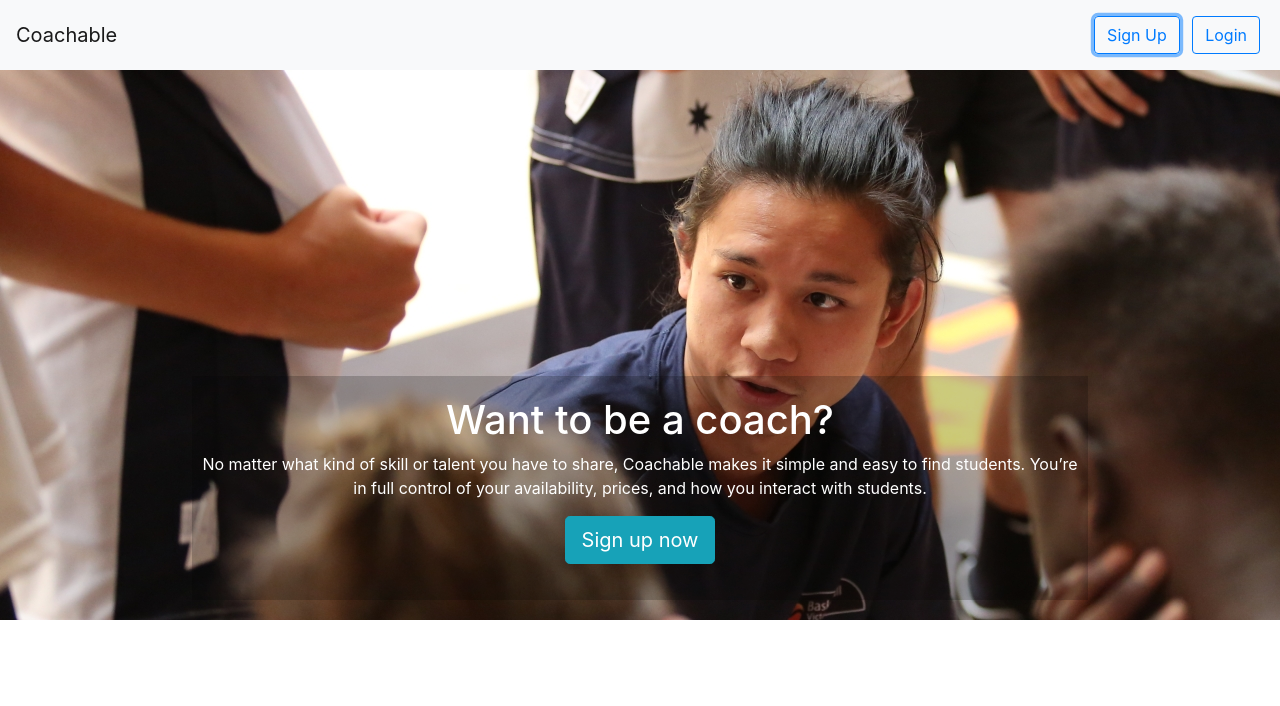
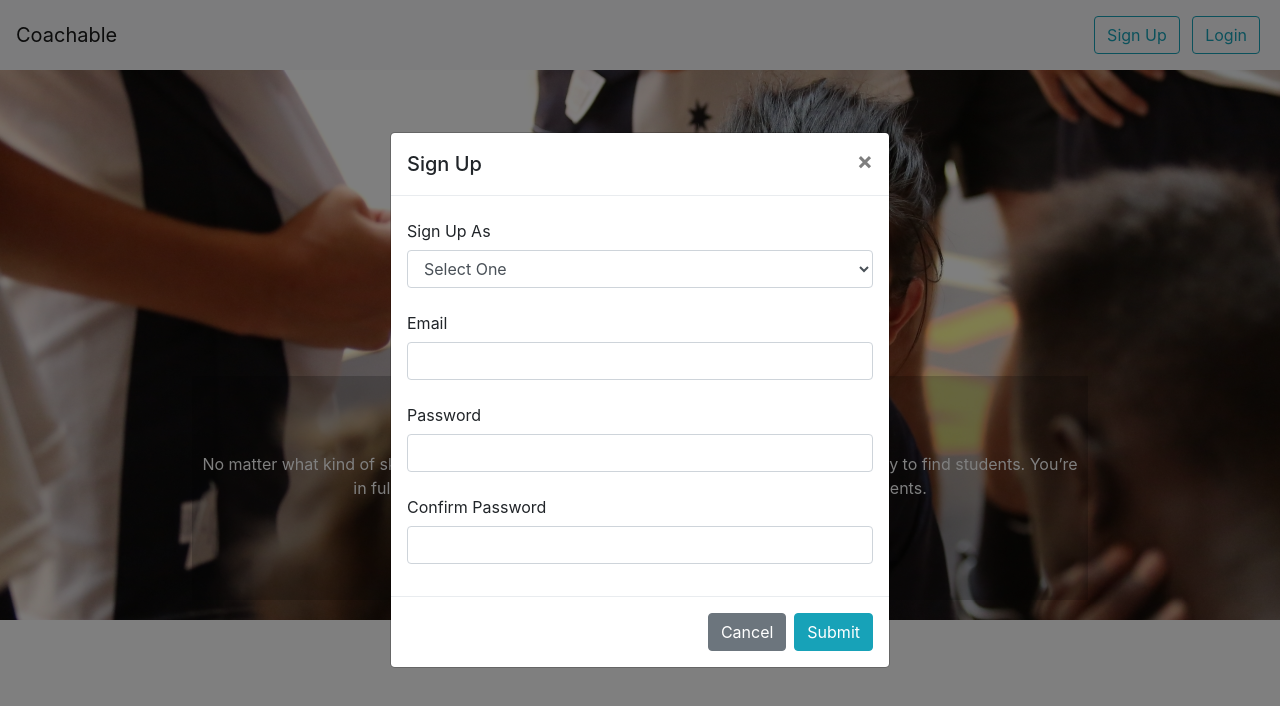
Before and after one commit to joecof/coachable, a website: page public/index.html in a window 1280 px wide. Both pictures are taken after a click on the button "Sign Up". Drawn offline with nearby package versions, Linux system fonts and the light colour scheme; some packages are replaced by stand-ins of ours.

Commit message:
added modal for signup form

```diff
--- a/public/index.html
+++ b/public/index.html
@@ -25,10 +25,51 @@
     <nav class="navbar navbar-expand-lg navbar-light bg-light">
         <a class="navbar-brand" href="#">Coachable</a>
         <div class="ml-auto">
-            <button class="btn btn-outline-primary my-2 mx-1" type="button">Sign Up</button>
-            <button class="btn btn-outline-primary my-2 mx-1" type="button">Login</button>
+            <button class="btn btn-outline-info my-2 mx-1" type="button" data-toggle="modal" data-target="#signup">Sign Up</button>
+            <button class="btn btn-outline-info my-2 mx-1" type="button">Login</button>
         </div>
     </nav>
+    <!-- Modal -->
+    <div class="modal fade" id="signup" tabindex="-1" role="dialog" aria-labelledby="signupLabel" aria-hidden="true">
+      <div class="modal-dialog modal-dialog-centered" role="document">
+        <div class="modal-content">
+          <div class="modal-header">
+            <h5 class="modal-title" id="signupLabel">Sign Up</h5>
+            <button type="button" class="close" data-dismiss="modal" aria-label="Close">
+              <span aria-hidden="true">&times;</span>
+            </button>
+          </div>
+          <div class="modal-body">
+            <form>
+              <div class="form-group">
+                <label for="type" class="col-form-label">Sign Up As</label>
+                <select class="form-control" id="type">
+                  <option disabled hidden selected>Select One</option>
+                  <option>Student/ Mentee</option>
+                  <option>Coach/ Mentor</option>
+                </select>
+              </div>
+              <div class="form-group">
+                <label for="email" class="col-form-label">Email</label>
+                <input type="text" class="form-control" id="email">
+              </div>
+              <div class="form-group">
+                <label for="password" class="col-form-label">Password</label>
+                <input type="text" class="form-control" id="password">
+              </div>
+              <div class="form-group">
+                <label for="confirm" class="col-form-label">Confirm Password</label>
+                <input type="text" class="form-control" id="confirm">
+              </div>
+            </form>
+          </div>
+          <div class="modal-footer">
+            <button type="button" class="btn btn-secondary" data-dismiss="modal">Cancel</button>
+            <button type="button" class="btn btn-info">Submit</button>
+          </div>
+        </div>
+      </div>
+    </div>
     <main role="main">
       <div id="myCarousel" class="carousel slide" data-ride="carousel">
         <div class="carousel-inner">
@@ -38,7 +79,7 @@
               <div class="carousel-caption text-left px-2 text-bg">
                 <h1>Looking for a mentor?</h1>
                 <p>Coachable is the easiest, safest and most affordable way to connect with experienced coaches and mentors who can help you improve your skills and performance, and reach your goals.</p>
-                <p><a class="btn btn-lg btn-info" href="#" role="button">Sign up today</a></p>
+                <p><a class="btn btn-lg btn-info" role="button" data-toggle="modal" data-target="#signup">Sign up today</a></p>
               </div>
             </div>
           </div>
@@ -48,7 +89,7 @@
               <div class="carousel-caption px-2 text-bg">
                 <h1>Want to be a coach?</h1>
                 <p>No matter what kind of skill or talent you have to share, Coachable makes it simple and easy to find students. You’re in full control of your availability, prices, and how you interact with students.</p>
-                <p><a class="btn btn-lg btn-info" href="#" role="button">Sign up now</a></p>
+                <p><a class="btn btn-lg btn-info" role="button" data-toggle="modal" data-target="#signup">Sign up now</a></p>
               </div>
             </div>
           </div>
```
